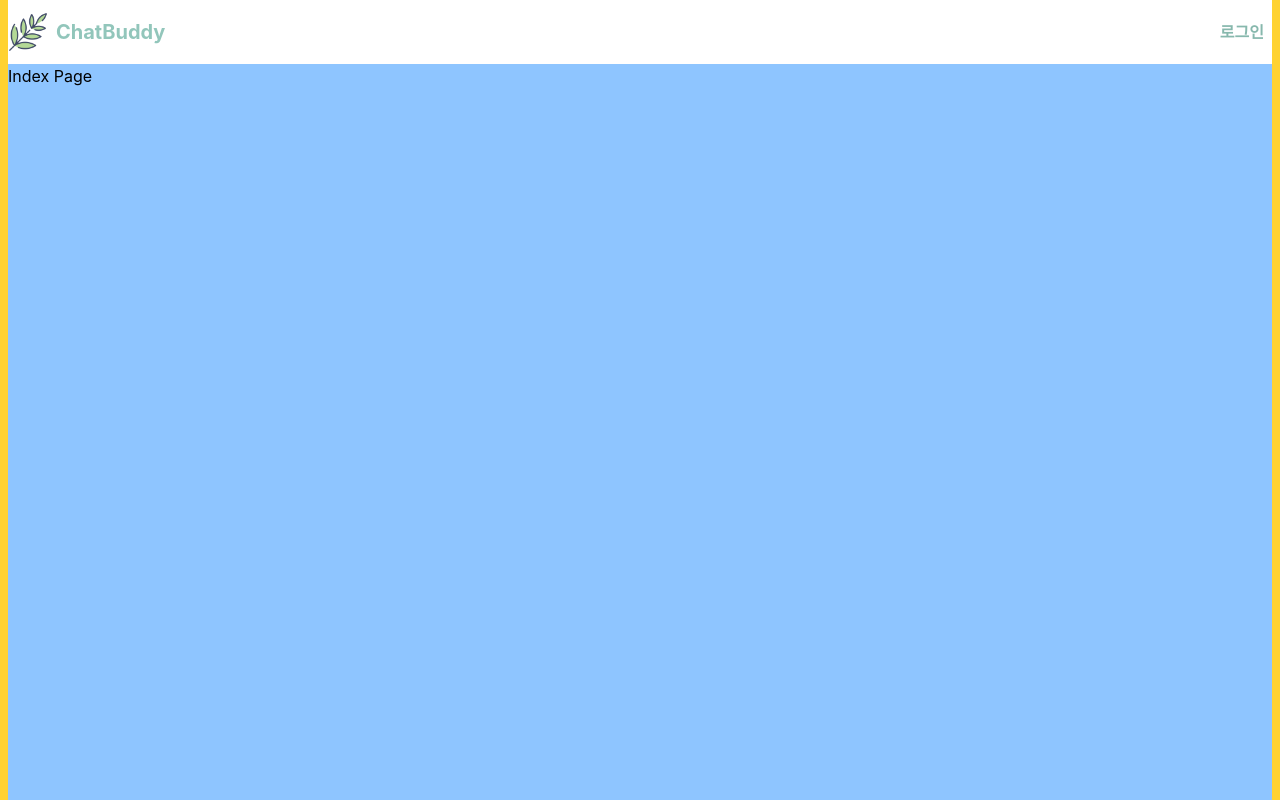
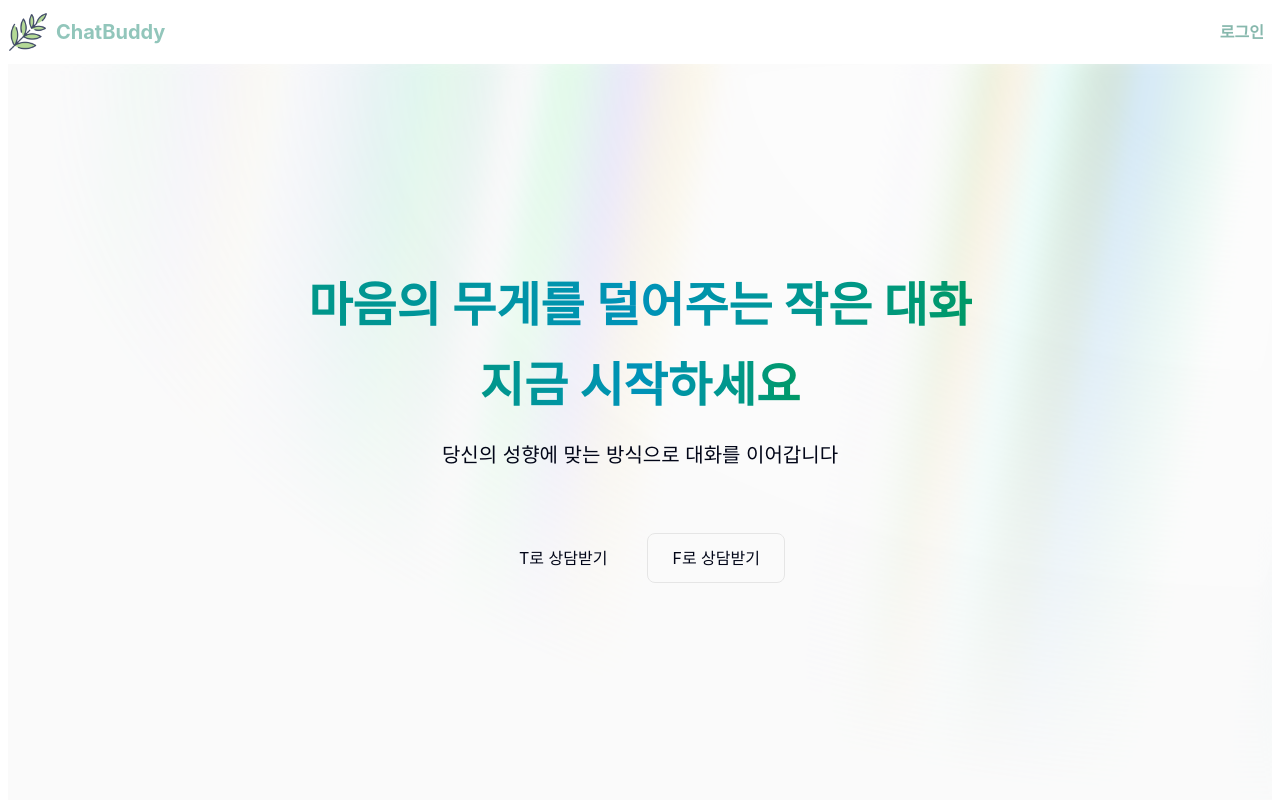
Before and after one commit to Sesac07/chatbuddy, a Next.js app: page / in a window 1280 px wide. Built offline with nearby package versions, Linux system fonts and the light colour scheme.

Commit message:
style: 홈페이지 레이아웃 작성

```diff
--- a/src/app/globals.css
+++ b/src/app/globals.css
@@ -1 +1,82 @@
 @import 'tailwindcss';
+
+@custom-variant dark (&:is(.dark *));
+
+@theme inline {
+  /* 오로라 배경 그라디언트 */
+  --white-gradient: repeating-linear-gradient(
+    100deg,
+    #ffffff 0%,
+    #ffffff 7%,
+    transparent 10%,
+    transparent 12%,
+    #ffffff 16%
+  );
+  --dark-gradient: repeating-linear-gradient(
+    100deg,
+    #000000 0%,
+    #000000 7%,
+    transparent 10%,
+    transparent 12%,
+    #000000 16%
+  );
+  --aurora: repeating-linear-gradient(
+    100deg,
+    #86efac 10%,
+    #c4b5fd 15%,
+    #fcd34d 20%,
+    #fbb6ce 25%,
+    #93c5fd 30%,
+    #a5b4fc 35%,
+    #6ee7b7 40%
+  );
+
+  /* 색상 시스템 */
+  --background: oklch(1 0 0);
+  --foreground: oklch(0.145 0 0);
+  --primary: oklch(0.205 0 0);
+  --primary-foreground: oklch(0.985 0 0);
+  --muted-foreground: oklch(0.556 0 0);
+  --accent: oklch(0.97 0 0);
+  --border: oklch(0.922 0 0);
+  --ring: oklch(0.708 0 0);
+
+  /* 애니메이션 */
+  --animate-aurora: aurora 60s linear infinite;
+}
+
+@keyframes aurora {
+  from {
+    background-position:
+      50% 50%,
+      50% 50%;
+  }
+  to {
+    background-position:
+      350% 50%,
+      350% 50%;
+  }
+}
+
+.dark {
+  --background: oklch(0.145 0 0);
+  --foreground: oklch(0.985 0 0);
+  --primary: oklch(0.922 0 0);
+  --primary-foreground: oklch(0.205 0 0);
+  --muted-foreground: oklch(0.708 0 0);
+  --accent: oklch(0.269 0 0);
+  --border: oklch(1 0 0 / 10%);
+  --ring: oklch(0.556 0 0);
+}
+
+@layer base {
+  * {
+    border-color: var(--border);
+    outline-color: var(--ring);
+    outline-offset: 2px;
+  }
+  body {
+    background-color: var(--background);
+    color: var(--foreground);
+  }
+}
--- a/src/app/layout.tsx
+++ b/src/app/layout.tsx
@@ -26,7 +26,7 @@ export default function RootLayout({
   return (
     <html lang="ko">
       <body className="min-h-screen antialiased">
-        <div className="mx-auto flex max-w-7xl flex-col bg-amber-300 px-2">
+        <div className="mx-auto flex max-w-7xl flex-col px-2">
           <Header />
           <main>{children}</main>
           {/* <footer>footer 입니다.</footer> */}
--- a/src/app/page.tsx
+++ b/src/app/page.tsx
@@ -1,7 +1,57 @@
+import { cn } from '@/lib/utils';
+
 export default function Home() {
   return (
-    <div className="flex h-[calc(100vh-4rem)] flex-col bg-blue-300">
-      <h1>Index Page</h1>
+    <div
+      className={cn(
+        'transition-bg relative flex flex-col items-center justify-center bg-zinc-50 text-slate-950 dark:bg-zinc-900',
+        'h-[calc(100vh-4rem)]',
+      )}>
+      <div className="absolute inset-0 overflow-hidden">
+        <div
+          className={cn(
+            '[background-image:var(--white-gradient),var(--aurora)]',
+            'dark:[background-image:var(--dark-gradient),var(--aurora)]',
+            '[background-size:300%,_200%]',
+            '[background-position:50%_50%,50%_50%]',
+
+            'blur-[10px] invert filter dark:invert-0',
+            'opacity-50 will-change-transform',
+
+            'after:absolute after:inset-0 after:content-[""]',
+            'after:[background-image:var(--white-gradient),var(--aurora)]',
+            'after:dark:[background-image:var(--dark-gradient),var(--aurora)]',
+            'after:[background-size:200%,_100%]',
+            'after:[background-attachment:fixed]',
+            'after:mix-blend-difference',
+            'after:animate-aurora',
+
+            'pointer-events-none absolute -inset-[10px]',
+
+            '[mask-image:radial-gradient(ellipse_at_100%_0%,black_10%,transparent_70%)]',
+          )}></div>
+      </div>
+
+      {/* 메인 콘텐츠 */}
+      <div className="relative z-10 flex flex-col items-center justify-center space-y-8 px-4">
+        <p className="bg-gradient-to-r from-teal-600 via-cyan-600 to-emerald-600 bg-clip-text text-center text-5xl font-bold text-transparent">
+          마음의 무게를 덜어주는 작은 대화
+        </p>
+        <p className="bg-gradient-to-r from-teal-600 via-cyan-600 to-emerald-600 bg-clip-text text-center text-5xl font-bold text-transparent">
+          지금 시작하세요
+        </p>
+        <p className="text-muted-foreground max-w-2xl text-center text-xl">
+          당신의 성향에 맞는 방식으로 대화를 이어갑니다
+        </p>
+        <div className="mt-8 flex gap-4">
+          <button className="bg-primary text-primary-foreground hover:bg-primary/90 rounded-lg px-6 py-3 transition-colors">
+            T로 상담받기
+          </button>
+          <button className="border-border hover:bg-accent rounded-lg border px-6 py-3 transition-colors">
+            F로 상담받기
+          </button>
+        </div>
+      </div>
     </div>
   );
 }
--- a/src/utils/cn.ts
+++ b/src/lib/utils.ts
@@ -1,4 +1,4 @@
-import { type ClassValue, clsx } from 'clsx';
+import { clsx, type ClassValue } from 'clsx';
 import { twMerge } from 'tailwind-merge';
 
 export function cn(...inputs: ClassValue[]) {
```
Also changed, not shown: 1 other file (tests, documents, lock files or other folders).
